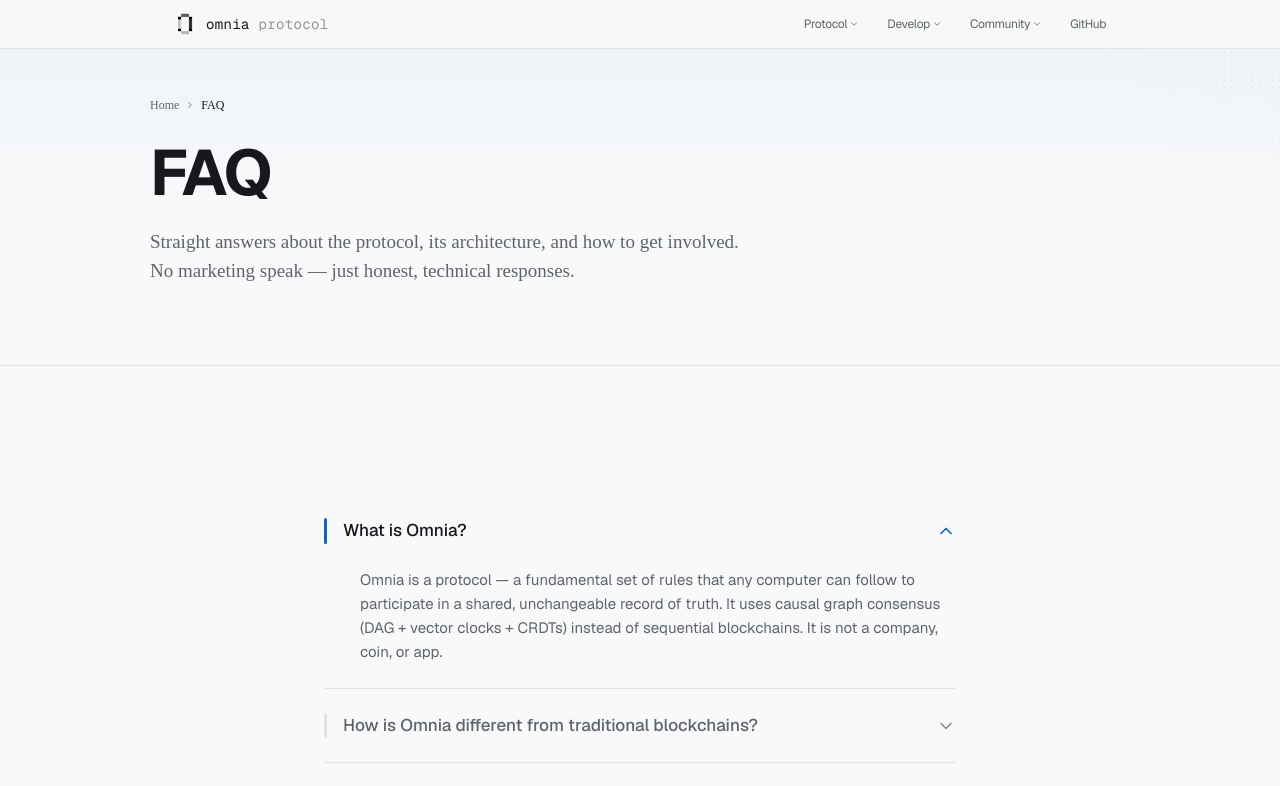
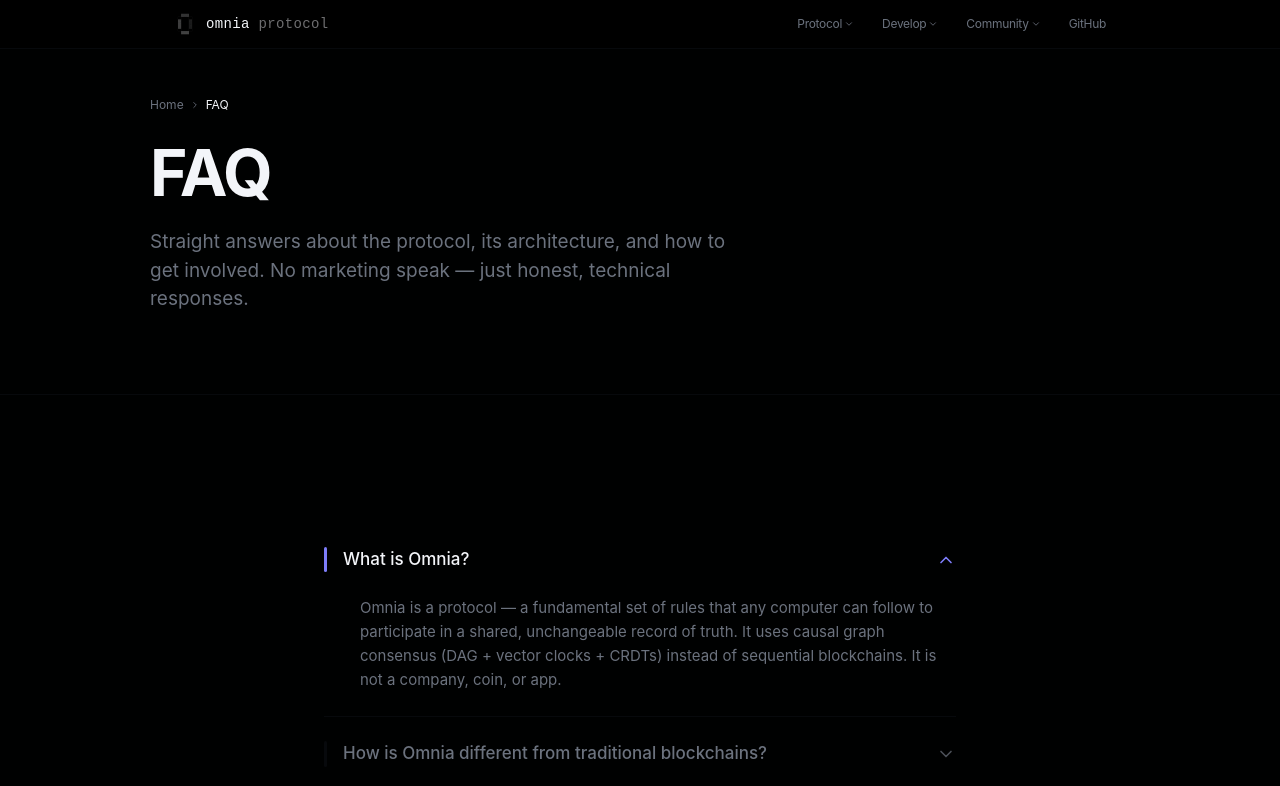
Before and after one commit to Willow7737/omnia-web, a Next.js app: page /faq in a window 1280 px wide. Shown: the top 786 px of the page. Built offline with nearby package versions, Linux system fonts and the light colour scheme.

Commit message:
Refactor global styles and update theme variables
Updated global styles to include new font imports and modified theme variables for dark mode. Removed deprecated styles and added new utility classes for animations and button effects.

```diff
--- a/src/app/globals.css
+++ b/src/app/globals.css
@@ -3,10 +3,12 @@
 
 @custom-variant dark (&:is(.dark *));
 
+@import url('https://fonts.googleapis.com/css2?family=Space+Grotesk:wght@400;500;600;700&family=Inter:wght@300;400;500;600;700&family=JetBrains+Mono:wght@400;500;700&display=swap');
+
 @theme inline {
-  --font-heading: var(--font-sans);
-  --font-sans: var(--font-geist-sans), 'Geist Fallback', system-ui, sans-serif;
-  --font-mono: var(--font-geist-mono), 'Geist Mono Fallback', ui-monospace, monospace;
+  --font-heading: 'Space Grotesk', var(--font-sans), system-ui, sans-serif;
+  --font-sans: 'Inter', system-ui, sans-serif;
+  --font-mono: 'JetBrains Mono', ui-monospace, monospace;
   --color-background: var(--background);
   --color-foreground: var(--foreground);
   --color-sidebar-ring: var(--sidebar-ring);
@@ -49,195 +51,192 @@
   --radius-4xl: calc(var(--radius) * 2.6);
 }
 
-/*
- * Omnia light theme — shared with omnia-protocol-interface.
- *
- * Paper-white surfaces, near-black ink, one restrained blue.
- * The brand voice comes from the logo itself: a monospaced,
- * lowercase wordmark and a halftone-dot texture. Both are used
- * sparingly — the site should read like a well-set spec sheet,
- * not a neon landing page.
- */
 :root {
-  color-scheme: light;
-  --background: oklch(0.982 0.002 250);
-  --foreground: oklch(0.21 0.006 255);
-  --card: oklch(1 0 0);
-  --card-foreground: oklch(0.21 0.006 255);
-  --popover: oklch(1 0 0);
-  --popover-foreground: oklch(0.21 0.006 255);
-  --primary: oklch(0.51 0.16 255);
-  --primary-foreground: oklch(0.99 0 0);
-  --secondary: oklch(0.955 0.003 250);
-  --secondary-foreground: oklch(0.25 0.006 255);
-  --muted: oklch(0.955 0.003 250);
-  --muted-foreground: oklch(0.5 0.008 255);
-  --accent: oklch(0.945 0.012 255);
-  --accent-foreground: oklch(0.25 0.006 255);
-  --destructive: oklch(0.54 0.19 27);
-  --success: oklch(0.55 0.13 150);
-  --warning: oklch(0.62 0.13 75);
-  --border: oklch(0.915 0.004 250);
-  --input: oklch(0.915 0.004 250);
-  --ring: oklch(0.51 0.16 255);
-  --chart-1: oklch(0.51 0.16 255);
-  --chart-2: oklch(0.55 0.13 150);
-  --chart-3: oklch(0.62 0.13 75);
-  --chart-4: oklch(0.54 0.19 27);
-  --chart-5: oklch(0.55 0.1 200);
-  --radius: 0.75rem;
-  --sidebar: oklch(1 0 0);
-  --sidebar-foreground: oklch(0.21 0.006 255);
-  --sidebar-primary: oklch(0.51 0.16 255);
-  --sidebar-primary-foreground: oklch(0.99 0 0);
-  --sidebar-accent: oklch(0.955 0.003 250);
-  --sidebar-accent-foreground: oklch(0.21 0.006 255);
-  --sidebar-border: oklch(0.925 0.004 250);
-  --sidebar-ring: oklch(0.51 0.16 255);
+  color-scheme: dark;
+  --background: oklch(0.055 0.008 260);
+  --foreground: oklch(0.97 0.005 260);
+  --card: oklch(0.085 0.01 260 / 0.6);
+  --card-foreground: oklch(0.97 0.005 260);
+  --popover: oklch(0.08 0.01 260);
+  --popover-foreground: oklch(0.97 0.005 260);
+  --primary: oklch(0.65 0.18 280);
+  --primary-foreground: oklch(0.98 0 0);
+  --secondary: oklch(0.12 0.015 260);
+  --secondary-foreground: oklch(0.85 0.01 260);
+  --muted: oklch(0.14 0.01 260);
+  --muted-foreground: oklch(0.55 0.02 260);
+  --accent: oklch(0.18 0.03 280);
+  --accent-foreground: oklch(0.97 0.005 260);
+  --destructive: oklch(0.58 0.2 25);
+  --success: oklch(0.6 0.14 155);
+  --warning: oklch(0.65 0.14 80);
+  --border: oklch(0.18 0.015 260 / 0.5);
+  --input: oklch(0.14 0.01 260 / 0.6);
+  --ring: oklch(0.65 0.18 280);
+  --chart-1: oklch(0.65 0.18 280);
+  --chart-2: oklch(0.6 0.14 155);
+  --chart-3: oklch(0.65 0.14 80);
+  --chart-4: oklch(0.58 0.2 25);
+  --chart-5: oklch(0.6 0.12 200);
+  --radius: 0.875rem;
+  --sidebar: oklch(0.07 0.008 260);
+  --sidebar-foreground: oklch(0.97 0.005 260);
+  --sidebar-primary: oklch(0.65 0.18 280);
+  --sidebar-primary-foreground: oklch(0.98 0 0);
+  --sidebar-accent: oklch(0.12 0.015 260);
+  --sidebar-accent-foreground: oklch(0.97 0.005 260);
+  --sidebar-border: oklch(0.16 0.01 260 / 0.4);
+  --sidebar-ring: oklch(0.65 0.18 280);
+
+  --aurora-purple: oklch(0.55 0.22 300);
+  --aurora-blue: oklch(0.55 0.18 250);
+  --aurora-teal: oklch(0.6 0.15 190);
+  --aurora-pink: oklch(0.6 0.2 340);
+  --aurora-cyan: oklch(0.65 0.16 200);
 }
 
 @layer base {
-  * {
-    @apply border-border outline-ring/50;
+  * { @apply border-border outline-ring/50; }
+  body { @apply bg-background text-foreground; font-family: var(--font-sans); }
+  html { scroll-behavior: smooth; scroll-padding-top: 5rem; }
+  h1, h2, h3, h4, h5, h6 {
+    font-family: var(--font-heading);
+    font-weight: 700;
+    letter-spacing: -0.02em;
   }
-  body {
-    @apply bg-background text-foreground;
-  }
-  html {
-    @apply font-sans;
-    scroll-behavior: smooth;
-    scroll-padding-top: 5rem;
-  }
+  code, pre, .font-mono { font-family: var(--font-mono); }
 }
 
-/* Halftone texture lifted from the logo. Use sparingly. */
-@utility dither {
-  background-image: radial-gradient(
-    oklch(0.21 0.006 255 / 0.13) 1px,
-    transparent 1px
-  );
-  background-size: 7px 7px;
+.aurora-glow { position: relative; overflow: hidden; }
+.aurora-glow::before {
+  content: '';
+  position: absolute;
+  inset: 0;
+  background:
+    radial-gradient(ellipse 80% 50% at 20% 80%, oklch(0.4 0.2 300 / 0.25) 0%, transparent 60%),
+    radial-gradient(ellipse 60% 40% at 80% 90%, oklch(0.4 0.18 250 / 0.2) 0%, transparent 55%),
+    radial-gradient(ellipse 50% 50% at 50% 100%, oklch(0.45 0.15 190 / 0.15) 0%, transparent 50%);
+  pointer-events: none;
+  z-index: 0;
 }
 
-/* Scrollbar */
-::-webkit-scrollbar {
-  width: 8px;
-  height: 8px;
-}
-::-webkit-scrollbar-track {
-  background: transparent;
-}
-::-webkit-scrollbar-thumb {
-  background: var(--border);
-  border-radius: 4px;
-}
-::-webkit-scrollbar-thumb:hover {
-  background: var(--muted-foreground);
+.aurora-glow-vivid::before {
+  background:
+    radial-gradient(ellipse 70% 50% at 15% 85%, oklch(0.45 0.22 300 / 0.3) 0%, transparent 55%),
+    radial-gradient(ellipse 60% 45% at 50% 95%, oklch(0.5 0.18 190 / 0.2) 0%, transparent 50%),
+    radial-gradient(ellipse 55% 40% at 85% 80%, oklch(0.5 0.2 340 / 0.18) 0%, transparent 50%);
 }
 
-/*
- * Section rhythm. The old dark theme alternated black/white;
- * the light system alternates paper and plain white instead.
- * Class names kept semantic: paper = page background, white = card.
- */
-.section-paper {
-  background-color: var(--background);
-  color: var(--foreground);
+.aurora-glow-top::before {
+  background:
+    radial-gradient(ellipse 60% 40% at 30% 0%, oklch(0.4 0.2 300 / 0.15) 0%, transparent 60%),
+    radial-gradient(ellipse 50% 35% at 70% 5%, oklch(0.4 0.18 250 / 0.12) 0%, transparent 55%);
 }
 
-.section-white {
-  background-color: var(--card);
-  color: var(--card-foreground);
+.glass-card {
+  background: oklch(0.1 0.01 260 / 0.4);
+  backdrop-filter: blur(20px) saturate(1.4);
+  -webkit-backdrop-filter: blur(20px) saturate(1.4);
+  border: 1px solid oklch(0.2 0.015 260 / 0.3);
+  box-shadow: 0 4px 24px oklch(0 0 0 / 0.2), inset 0 1px 0 oklch(1 0 0 / 0.05);
 }
 
-.section-spacing {
-  padding-top: 96px;
-  padding-bottom: 96px;
+.glass-card-strong {
+  background: oklch(0.08 0.01 260 / 0.65);
+  backdrop-filter: blur(24px) saturate(1.5);
+  -webkit-backdrop-filter: blur(24px) saturate(1.5);
+  border: 1px solid oklch(0.22 0.02 260 / 0.35);
+  box-shadow: 0 8px 32px oklch(0 0 0 / 0.3), inset 0 1px 0 oklch(1 0 0 / 0.08);
 }
 
-@media (min-width: 640px) {
-  .section-spacing {
-    padding-top: 128px;
-    padding-bottom: 128px;
-  }
+.gradient-text {
+  background: linear-gradient(135deg, oklch(0.85 0.05 280) 0%, oklch(0.8 0.08 200) 50%, oklch(0.85 0.06 340) 100%);
+  -webkit-background-clip: text;
+  -webkit-text-fill-color: transparent;
+  background-clip: text;
 }
 
-/* Page hero gradient — one restrained wash of the brand blue */
-.page-hero-gradient {
-  background-image: linear-gradient(
-    180deg,
-    oklch(0.51 0.16 255 / 0.045) 0%,
-    transparent 60%
-  );
+.gradient-text-purple {
+  background: linear-gradient(135deg, oklch(0.8 0.1 280) 0%, oklch(0.75 0.12 250) 100%);
+  -webkit-background-clip: text;
+  -webkit-text-fill-color: transparent;
+  background-clip: text;
 }
 
-/* Live indicator: a quiet breathing dot, no glow */
-@keyframes soft-pulse {
-  0%,
-  100% {
-    opacity: 1;
-  }
-  50% {
-    opacity: 0.45;
-  }
+.section-void { background-color: var(--background); color: var(--foreground); position: relative; }
+.section-elevated { background-color: oklch(0.07 0.008 260); color: var(--foreground); position: relative; }
+.section-spacing { padding-top: 96px; padding-bottom: 96px; }
+@media (min-width: 640px) { .section-spacing { padding-top: 128px; padding-bottom: 128px; } }
+
+.hero-gradient {
+  background-image:
+    radial-gradient(ellipse 70% 60% at 50% 100%, oklch(0.4 0.2 300 / 0.12) 0%, transparent 60%),
+    radial-gradient(ellipse 50% 40% at 20% 90%, oklch(0.4 0.18 250 / 0.08) 0%, transparent 50%),
+    radial-gradient(ellipse 50% 40% at 80% 90%, oklch(0.45 0.15 190 / 0.06) 0%, transparent 50%);
 }
 
-.pulse-dot {
-  animation: soft-pulse 2s ease-in-out infinite;
+@keyframes soft-pulse { 0%, 100% { opacity: 1; } 50% { opacity: 0.45; } }
+.pulse-dot { animation: soft-pulse 2s ease-in-out infinite; }
+
+@keyframes fade-in { from { opacity: 0; transform: translateY(8px); } to { opacity: 1; transform: translateY(0); } }
+.animate-in { animation: fade-in 0.4s cubic-bezier(0.16, 1, 0.3, 1) forwards; }
+
+@keyframes aurora-shift {
+  0% { transform: translateX(-5%) translateY(0%) rotate(0deg); }
+  33% { transform: translateX(3%) translateY(-2%) rotate(1deg); }
+  66% { transform: translateX(-2%) translateY(1%) rotate(-0.5deg); }
+  100% { transform: translateX(-5%) translateY(0%) rotate(0deg); }
 }
+.aurora-animate::before { animation: aurora-shift 20s ease-in-out infinite; }
 
-/* Fade-in for freshly loaded content */
-@keyframes fade-in {
-  from {
-    opacity: 0;
-    transform: translateY(4px);
-  }
-  to {
-    opacity: 1;
-    transform: translateY(0);
-  }
-}
+@keyframes float { 0%, 100% { transform: translateY(0px); } 50% { transform: translateY(-10px); } }
+.animate-float { animation: float 6s ease-in-out infinite; }
 
-.animate-in {
-  animation: fade-in 0.25s ease-out;
-}
+@keyframes copy-flash { 0% { background-color: oklch(0.65 0.18 280 / 0.2); } 100% { background-color: transparent; } }
+.animate-copy-flash { animation: copy-flash 0.6s ease-out; }
 
-/* Copy-to-clipboard confirmation flash */
-@keyframes copy-flash {
-  0% {
-    background-color: oklch(0.51 0.16 255 / 0.12);
-  }
-  100% {
-    background-color: transparent;
-  }
-}
-
-.animate-copy-flash {
-  animation: copy-flash 0.6s ease-out;
-}
-
-/* Link underline that slides in from the left */
 .link-underline {
   background-image: linear-gradient(currentColor, currentColor);
   background-size: 0% 1px;
   background-position: 0 100%;
   background-repeat: no-repeat;
-  transition: background-size 0.25s ease;
+  transition: background-size 0.3s cubic-bezier(0.16, 1, 0.3, 1);
 }
-.link-underline:hover {
-  background-size: 100% 1px;
+.link-underline:hover { background-size: 100% 1px; }
+
+.btn-glow {
+  position: relative;
+  background: linear-gradient(135deg, oklch(0.6 0.18 280) 0%, oklch(0.55 0.16 250) 100%);
+  box-shadow: 0 0 20px oklch(0.6 0.18 280 / 0.3), 0 4px 12px oklch(0 0 0 / 0.2);
+  transition: all 0.3s cubic-bezier(0.16, 1, 0.3, 1);
+}
+.btn-glow:hover {
+  box-shadow: 0 0 30px oklch(0.6 0.18 280 / 0.5), 0 6px 20px oklch(0 0 0 / 0.3);
+  transform: translateY(-1px);
 }
 
+.btn-glow-outline {
+  position: relative;
+  background: transparent;
+  border: 1px solid oklch(0.3 0.05 280 / 0.5);
+  box-shadow: 0 0 0 oklch(0.6 0.18 280 / 0);
+  transition: all 0.3s cubic-bezier(0.16, 1, 0.3, 1);
+}
+.btn-glow-outline:hover {
+  border-color: oklch(0.6 0.18 280 / 0.6);
+  box-shadow: 0 0 20px oklch(0.6 0.18 280 / 0.15);
+  background: oklch(0.6 0.18 280 / 0.08);
+}
+
+::-webkit-scrollbar { width: 8px; height: 8px; }
+::-webkit-scrollbar-track { background: transparent; }
+::-webkit-scrollbar-thumb { background: oklch(0.2 0.02 260 / 0.5); border-radius: 4px; }
+::-webkit-scrollbar-thumb:hover { background: oklch(0.3 0.03 260 / 0.6); }
+
+::selection { background: oklch(0.6 0.18 280 / 0.35); color: oklch(0.98 0 0); }
+
 @media (prefers-reduced-motion: reduce) {
-  html {
-    scroll-behavior: auto;
-  }
-  .animate-in,
-  .pulse-dot,
-  .animate-copy-flash {
-    animation: none;
-  }
-  * {
-    transition-duration: 0.01ms !important;
-  }
+  html { scroll-behavior: auto; }
+  .animate-in, .pulse-dot, .animate-copy-flash, .aurora-animate::before, .animate-float { animation: none; }
+  * { transition-duration: 0.01ms !important; }
 }
```
